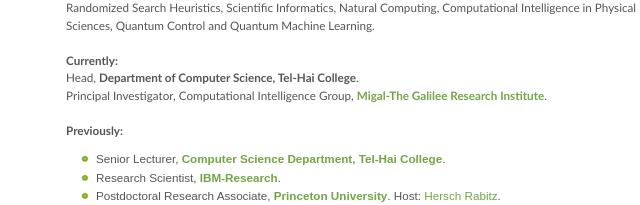
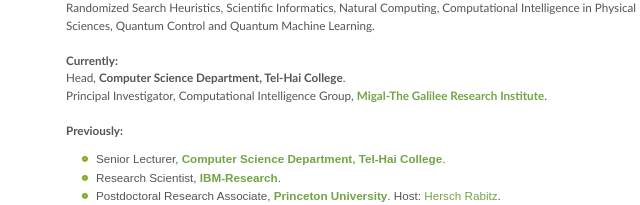
Before and after one commit to ofersh/telhai, a plain HTML site: page index.html in a window 1280 px wide. Shown: the part 499-704 px from the top of the page, 209-849 px from the left. Drawn offline with Linux system fonts and the light colour scheme.

Commit message:
Add files via upload

```diff
--- a/index.html
+++ b/index.html
@@ -65,7 +65,7 @@
 	                <p>I am interested in learning and optimization questions related to systems within the Natural Sciences.
 Specifically, my fields of interest encompass Statistical Learning in Theory and in Practice, Experimental Optimization, Theory of Randomized Search Heuristics, Scientific Informatics, Natural Computing, Computational Intelligence in Physical Sciences, Quantum Control and Quantum Machine Learning. <br><br>
             <b>Currently:</b> <br>
-            Head, <strong>Department of Computer Science, Tel-Hai College</strong>.<br>
+            Head, <strong>Computer Science Department, Tel-Hai College</strong>.<br>
             Principal Investigator, Computational Intelligence Group, <strong><a href="http://www.migal.org.il/" target="_new">Migal-The Galilee Research Institute</a></strong>.
                         <br><br>
 		<b> Previously: </b>
```
Also changed, not shown: materials.html (+1 -1 lines).
